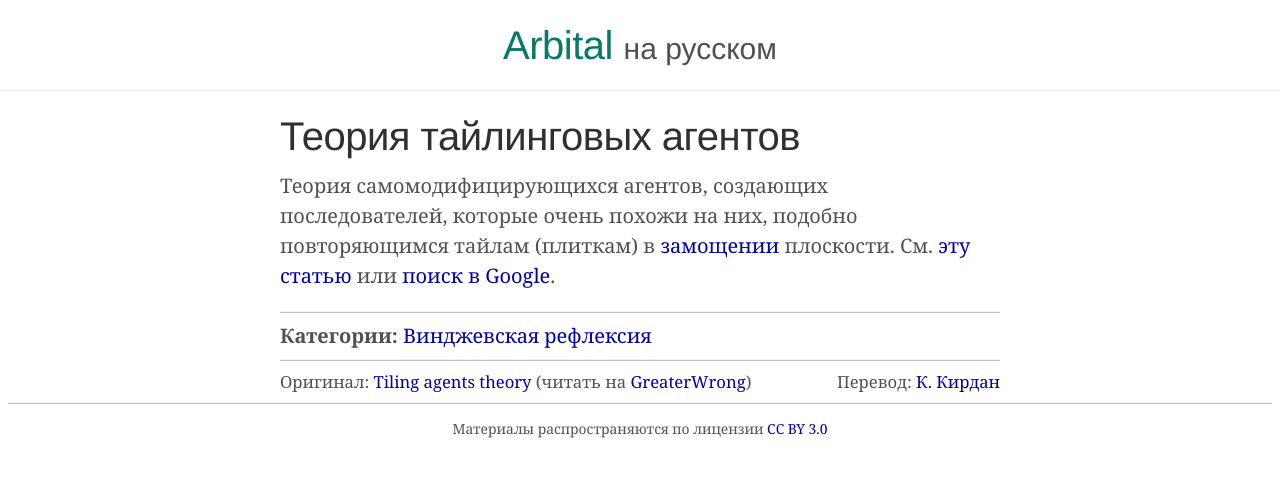
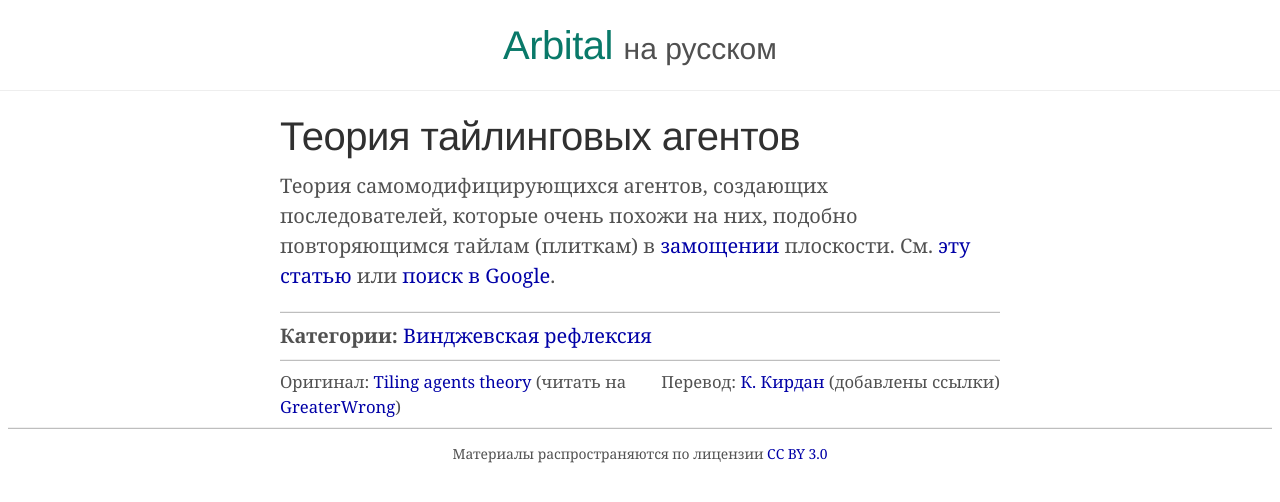
Before and after one commit to Arbital-RU/arbital-ru.github.io, a Jekyll site: the page built from _posts/2024-05-26-tiling_agents.md, in a window 1280 px wide. Shown: the top 502 px of the page. Built offline with Jekyll 4.4.1, drawn with Linux system fonts in a browser that asks for light colours.

Commit message:
Update post.html

```diff
--- a/_layouts/post.html
+++ b/_layouts/post.html
@@ -46,6 +46,7 @@ layout: default
   <td style="border: none; background-color: white; margin: 0; padding: 0">&nbsp;&nbsp;</td>
   <td style="float: right; border: none; background-color: white; margin: 0; padding: 0; white-space: nowrap">
     Перевод: {% if page.translated_by %}{{ page.translated_by | split: ", " }}{% else %}Аноним{% endif %}
+    {%if page.translation_details %} ({{ page.translation_details }}){% endif %}
   </td>
 </tr></table></small>
 
```
